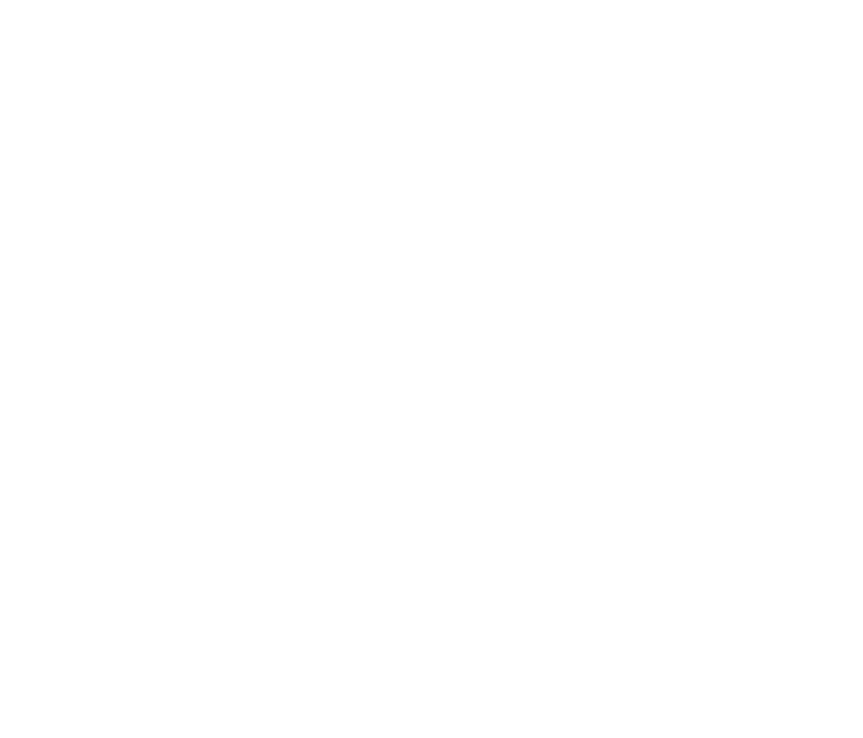
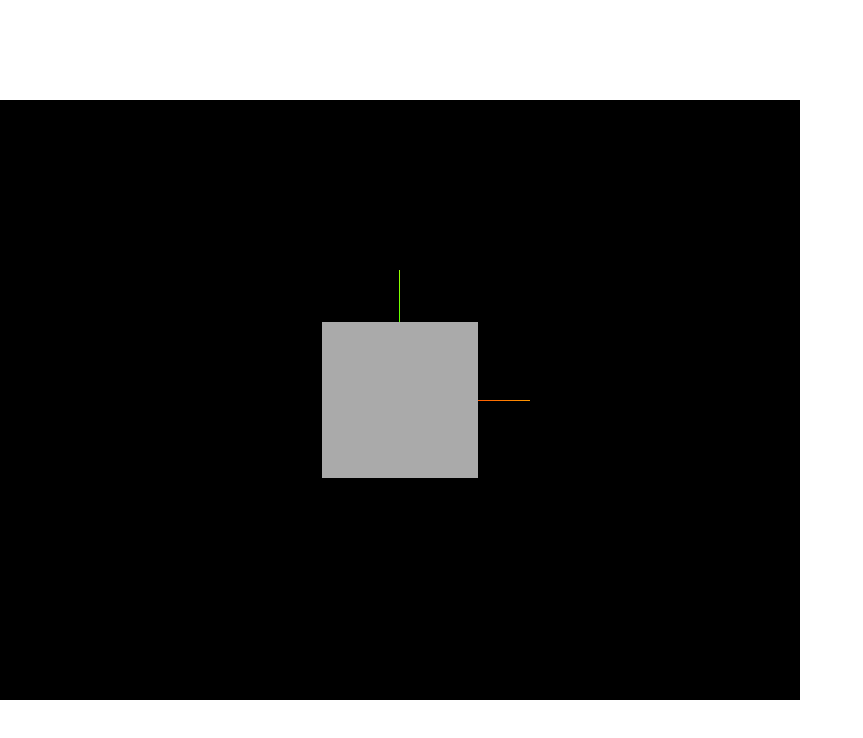
Before and after one commit to jessejp/model-viewer, a website built with Vite: page model-viewer/index.html in a window 1280 px wide. Shown: the whole page, without its empty margins (0-863 px from the left). Built offline with nearby package versions, Linux system fonts and the light colour scheme.

Commit message:
setup-threejs

```diff
--- a/model-viewer/index.html
+++ b/model-viewer/index.html
@@ -7,7 +7,6 @@
     <title>Vite + TS</title>
   </head>
   <body>
-    <canvas class="webgl">
     <script type="module" src="/src/main.ts"></script>
   </body>
 </html>
--- a/model-viewer/package.json
+++ b/model-viewer/package.json
@@ -9,7 +9,12 @@
     "preview": "vite preview"
   },
   "devDependencies": {
+    "@types/three": "^0.149.0",
     "typescript": "^4.9.3",
     "vite": "^4.0.0"
+  },
+  "dependencies": {
+    "lil-gui": "^0.18.0",
+    "three": "^0.150.1"
   }
 }
--- /dev/null
+++ b/model-viewer/src/gui.ts
@@ -0,0 +1,3 @@
+import GUI from "lil-gui";
+
+const gui = new GUI();
--- a/model-viewer/src/main.ts
+++ b/model-viewer/src/main.ts
@@ -1,3 +1,24 @@
-import './style.css'
+import "./style.css";
+import * as THREE from "three";
 
-const canvas = document.querySelector('.webgl');
+
+//Scene and Camera initialize
+const elementCanvas = document.createElement('canvas');
+document.body?.appendChild(elementCanvas);
+const canvas = elementCanvas;
+const renderSize = { w: 800, h: 600 };
+const scene = new THREE.Scene();
+const camera = new THREE.PerspectiveCamera(75, renderSize.w / renderSize.h);
+scene.add(new THREE.AxesHelper());
+
+// Default Cube
+const MaterialBasic = new THREE.MeshBasicMaterial({color: 0xaaaaaa})
+const MeshDefaultCube = new THREE.Mesh(new THREE.BoxGeometry(1,1,1), MaterialBasic)
+scene.add(MeshDefaultCube);
+
+camera.position.z = 3;
+scene.add(camera);
+const renderer = new THREE.WebGLRenderer({ canvas: canvas });
+renderer.setSize(renderSize.w, renderSize.h);
+
+renderer.render(scene, camera)
```
Also changed, not shown: model-viewer/src/counter.ts (deleted, +0 -9 lines), 1 other file.
